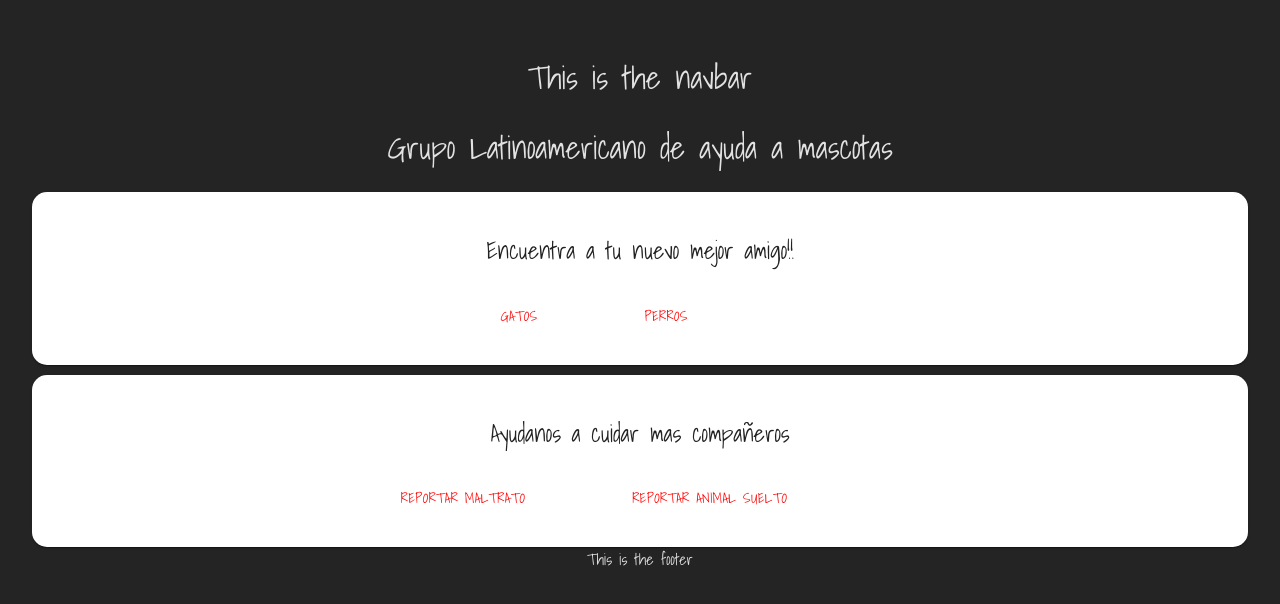
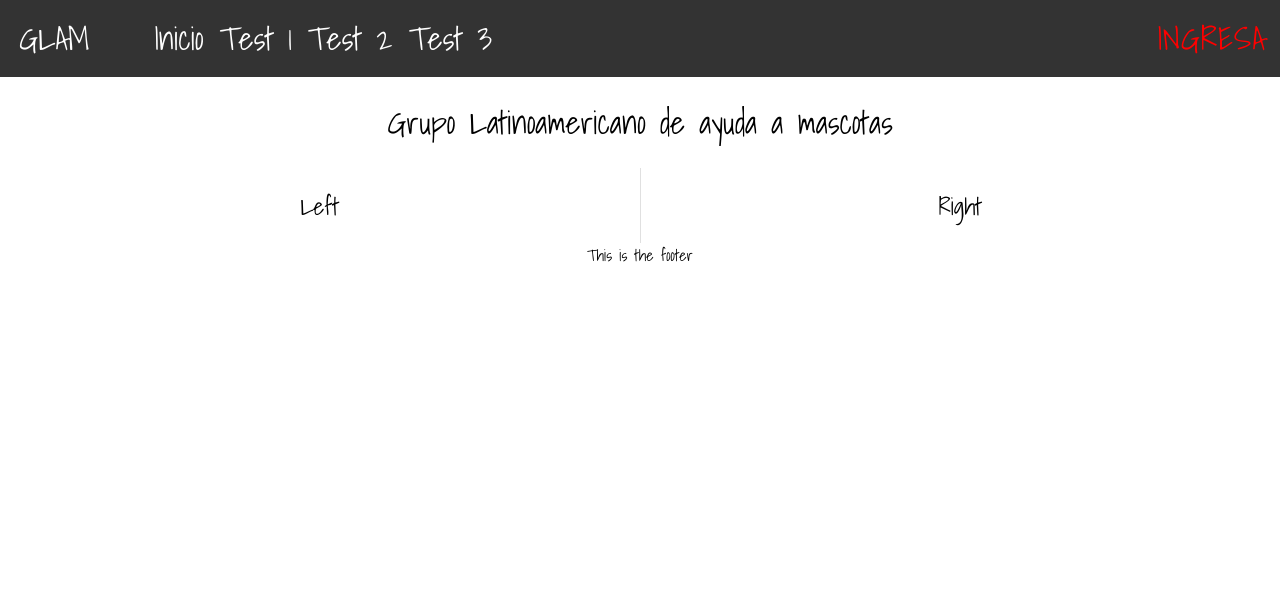
Before and after one commit to Jose-Burgos/GLAM-Front-End, a React (Vite) app: page / in a window 1280 px wide. Shown: the top 604 px of the page. Built offline with nearby package versions, Linux system fonts and the light colour scheme.

Commit message:
responsive navbar

```diff
--- a/src/App.css
+++ b/src/App.css
@@ -1,6 +1,5 @@
 #root {
   max-width: auto;
   margin: 0 auto;
-  padding: 2rem;
   text-align: center;
 }
--- a/src/App.tsx
+++ b/src/App.tsx
@@ -2,7 +2,7 @@ import './App.css'
 import { BrowserRouter as Router, Route, Routes } from 'react-router-dom'
 import { Test } from './views/test'
 import { Landing } from './views/landing';
-import { NavBar } from './components/navbar';
+import  NavBar  from './components/navbar';
 import { NavBarType } from './components/navbartype';
 import { Footer } from './components/footer';
 
--- /dev/null
+++ b/src/components/burgerbutton.css
@@ -0,0 +1,86 @@
+.nav-icon-1{
+    width: 30px;
+    height: 30px;
+    position: relative;
+    transition: .1s;
+    margin: 10px 10px;
+    cursor: pointer;
+    display: inline-block;
+  }
+  .nav-icon-1 span{
+    width: 5px;
+    height: 5px;
+    background-color: #fff;
+    display: block;
+    border-radius: 50%;
+    position: absolute;
+
+  }
+  .nav-icon-1:hover span{
+    transform: scale(1.2);
+    transition: 350ms cubic-bezier(.8, .5, .2, 1.4);
+  }
+  .nav-icon-1 span:nth-child(1){
+    left: 0;
+    top: 0;
+  }
+  .nav-icon-1 span:nth-child(2){
+    left: 12px;
+    top: 0;
+  }
+  .nav-icon-1 span:nth-child(3){
+    right: 0;
+    top: 0;
+  }
+  .nav-icon-1 span:nth-child(4){
+    left: 0;
+    top: 12px;
+  }
+  .nav-icon-1 span:nth-child(5){
+    position: absolute;
+    left: 12px;
+    top: 12px;
+  }
+  .nav-icon-1 span:nth-child(6){
+    right: 0px;
+    top: 12px;
+  }
+  .nav-icon-1 span:nth-child(7){
+    left: 0px;
+    bottom: 0px;
+  }
+  .nav-icon-1 span:nth-child(8){
+    position: absolute;
+    left: 12px;
+    bottom: 0px;
+  }
+  .nav-icon-1 span:nth-child(9){
+    right: 0px;
+    bottom: 0px;
+  }
+  .nav-icon-1.open{
+    transform: rotate(180deg);
+    cursor: pointer;
+    transition: .2s cubic-bezier(.8, .5, .2, 1.4);
+  }
+  .nav-icon-1.open span{
+    border-radius: 50%;
+    transition-delay: 200ms;
+    transition: .5s cubic-bezier(.8, .5, .2, 1.4);
+  }
+  .nav-icon-1.open span:nth-child(2) {
+    left: 6px;
+    top: 6px;
+  }
+  .nav-icon-1.open span:nth-child(4) {
+    left: 6px;
+    top: 18px;
+  }
+  .nav-icon-1.open span:nth-child(6) {
+    right: 6px;
+    top: 6px;
+  }
+  .nav-icon-1.open span:nth-child(8) {
+    left: 18px;
+    bottom: 6px;
+  }
--- /dev/null
+++ b/src/components/burgerbutton.tsx
@@ -0,0 +1,19 @@
+import './burgerbutton.css'
+
+export default function BurgerButton(props: any) {
+    return (
+        <div>
+            <div onClick={props.handleClick} className={`icon nav-icon-1 ${props.clicked ? 'open' : ''}`}>
+                <span></span>
+                <span></span>
+                <span></span>
+                <span></span>
+                <span></span>
+                <span></span>
+                <span></span>
+                <span></span>
+                <span></span>
+            </div>
+        </div>
+    );
+}
--- /dev/null
+++ b/src/components/navbar.css
@@ -0,0 +1,109 @@
+nav {
+    padding: .4rem;
+    background-color: #333;
+    height: 4rem;
+    display: flex;
+    align-items: center;
+    justify-content:space-around;
+    justify-items: center;
+}
+
+.tittle-nav {
+    color: white;
+    font-weight: bold;
+    margin-left: .8rem;
+    margin-right: 4rem;
+    font-size: 2rem;
+}
+
+a {
+    color: white;
+    text-decoration: none;
+    margin-right: 1rem;
+}
+
+.links {
+    position: absolute;
+    top: -700px;
+    left: -2000px;
+    right: 0;
+    margin-left: auto;
+    margin-right: auto;
+    text-align: center;
+    transition: all .5s ease;
+
+    @media(min-width: 768px) {
+        position: initial;
+        margin: 0;
+        display: block;
+    }
+}
+
+.links a {
+    color: white;
+    font-size: 2rem;
+    display: block;
+
+    @media (min-width: 768px) {
+        font-size: 2rem;
+        color: white;
+        display: inline;
+    }
+}
+
+.links.active {
+    @media (max-width: 768px) {
+        width: 100%;
+        display: block;
+        position: absolute;
+        margin-left: auto;
+        margin-right: auto;
+        top: 30%;
+        left: 0;
+        right: 0;
+        text-align: center;
+    }
+}
+
+.links.active a {
+    font-size: 2rem;
+    margin-top: 1rem;
+    color: white;
+}
+
+.r-cont {
+    margin-left: auto;
+    @media(max-width: 768px) {
+        display: flex;
+        justify-content: flex-end;
+    }
+}
+
+.burger {
+    margin-top: .4rem;
+
+    @media(min-width: 768px) {
+        display: none;
+    }
+}
+
+@media (max-width: 768px) {
+    .initial {
+        background-color: #222;
+        position: absolute;
+        top: -1000px;
+        left: -1000px;
+        width: 100%;
+        height: 100%;
+        z-index: -1;
+        transition: all .6s ease;
+    }
+
+    .initial.active {
+        border-radius: 0 0 80% 0;
+        top: 0;
+        left: 0;
+        width: 100%;
+        height: 100%;
+    }
+}
--- a/src/components/navbar.tsx
+++ b/src/components/navbar.tsx
@@ -1,5 +1,49 @@
-export const NavBar = () => {
+import { Link } from 'react-router-dom';
+import './navbar.css'
+import BurgerButton from './burgerbutton';
+import { useState, useEffect } from 'react'
+import { Button, styled } from '@mui/material';
+
+const LogButton = styled(Button)({
+    fontFamily: 'Shadows Into Light',
+    fontSize: '2rem',
+    color: 'red',
+})
+
+export default function NavBar() {
+    const [clicked, setClicked] = useState(false);
+    const handleClick = () => {
+        setClicked(!clicked);
+    }
+
+    useEffect(() => {
+        function handleResize() {
+            if (window.innerWidth >= 768) {
+                setClicked(false);
+            }
+        }
+        window.addEventListener('resize', handleResize);
+        return () => window.removeEventListener('resize', handleResize);
+    }, []);
+
     return (
-        <h1>This is the navbar</h1>
+        <nav>
+            <h1 className='tittle-nav' >GLAM</h1>
+            <div className={`links ${clicked ? 'active' : ''}`}>
+                <Link onClick={handleClick} to="/">Inicio</Link>
+                <Link onClick={handleClick} to="/test">Test 1</Link>
+                <Link onClick={handleClick} to="/test">Test 2</Link>
+                <Link onClick={handleClick} to="/test">Test 3</Link>
+            </div>
+
+            <div className='r-cont'>
+                <LogButton className='logbtn'>Ingresa</LogButton>
+                <div className='burger'>
+                    <BurgerButton clicked={clicked} handleClick={handleClick} />
+                </div>
+            </div>
+
+            <div className={`initial ${clicked ? 'active' : ''}`} />
+        </nav>
     );
 }
--- a/src/components/navbartype.tsx
+++ b/src/components/navbartype.tsx
@@ -1,4 +1,4 @@
-import { NavBar } from "./navbar"
+import  NavBar  from "./navbar"
 
 export const NavBarType = () => {
     return (
--- a/src/index.css
+++ b/src/index.css
@@ -7,10 +7,6 @@
   font-family: 'Shadows Into Light', cursive;
   line-height: 1.5;
   font-weight: 400;
-
-  color-scheme: light dark;
-  color: rgba(255, 255, 255, 0.87);
-  background-color: #242424;
 
   font-synthesis: none;
   text-rendering: optimizeLegibility;
--- a/src/views/landing.tsx
+++ b/src/views/landing.tsx
@@ -1,44 +1,18 @@
-import { Card, Button, ButtonGroup, styled } from "@mui/material";
-
-const CardContainer = styled(Card)({
-    borderRadius: 15,
-    padding: 20,
-    marginBlockStart: 10,
-});
-
-const ButtonG = styled(ButtonGroup)({
-    padding: 10,
-    fontFamily: 'Shadows Into Light',
-    color: "red",
-    alignItems: "center"
-})
-
-const Btn = styled(Button) ({
-    fontFamily: 'Shadows Into Light',
-    color: "red",
-    paddingRight: 100
-})
+import { Divider, Grid } from "@mui/material";
 
 export const Landing = () => {
     return (
         <>
             <h1>Grupo Latinoamericano de ayuda a mascotas</h1>
-            <CardContainer>
-                <h2>Encuentra a tu nuevo mejor amigo!!</h2>
-                <ButtonG>
-                    <Btn variant="text">Gatos</Btn>
-                    <Btn variant="text">Perros</Btn>
-                </ButtonG>
-            </CardContainer>
-
-            <CardContainer>
-                <h2>Ayudanos a cuidar mas compañeros</h2>
-                <ButtonG>
-                    <Btn variant="text">Reportar maltrato</Btn>
-                    <Btn variant="text">Reportar animal suelto</Btn>
-                </ButtonG>
-            </CardContainer>
-
+            <Grid container>
+                <Grid item xs>
+                    <h2>Left</h2>
+                </Grid>
+                <Divider orientation="vertical" flexItem />
+                <Grid item xs>
+                    <h2>Right</h2>
+                </Grid>
+            </Grid>
         </>
     );
 }
```
